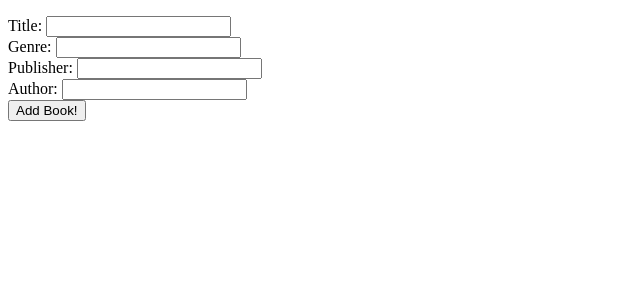
After one commit to Naydire007/book_manager, a Flask app: page /books/new in a window 1280 px wide. The commit adds this page. Shown: the top 300 px of the page, without its empty margins (0-640 px from the left). Run offline with Flask 2, Linux system fonts and the light colour scheme.

Commit message:
github upload commit

```diff
--- a/controllers/books_controller.py
+++ b/controllers/books_controller.py
@@ -1,3 +1,5 @@
+import pdb
+
 from flask import Flask, render_template, request, redirect
 from flask import Blueprint
 from models.book import Book
@@ -18,17 +20,29 @@ def all_books():
 def delete_book(id):
     book_repository.delete_book(id)
     return redirect("/books")
+# NEW
+# GET '/books/new'
+@books_blueprint.route("/books/new")
+def new_book():
+    return render_template("/books/new.html")
 
 # CREATE
 # POST '/books'
-
-
+@books_blueprint.route("/books", methods = ['POST'])
+def create_book():
+    title = request.form["title"]
+    genre = request.form["genre"]
+    publisher = request.form [ "publisher"]
+    author = request.form [ "author"]
+    author = author_repository.select_one(author)
+    new_book = Book(title, genre, publisher, author)
+    book_repository.save_book(new_book)
+    return redirect("/books")
 
 # SHOW
 # GET '/books/<id>'
 
-# NEW
-# GET '/books/new'
+
 
 # EDIT
 # GET '/books/<id>/edit'
--- a/repositories/author_repository.py
+++ b/repositories/author_repository.py
@@ -32,3 +32,9 @@ def select_one(id):
         author = Author(results['first_name'], results['last_name'], results['id'])
 
     return author
+
+
+
+def delete_all():
+    sql = "DELETE FROM authors"
+    run_sql(sql)
--- a/repositories/book_repository.py
+++ b/repositories/book_repository.py
@@ -38,3 +38,7 @@ def delete_book(id):
     sql = "DELETE FROM books WHERE id = %s"
     values = [id]
     run_sql(sql, values)
+
+def delete_all():
+    sql = "DELETE FROM books"
+    run_sql(sql)
--- a/templates/books/index.html
+++ b/templates/books/index.html
@@ -5,9 +5,9 @@
 <div class="book-info">
     <div>
         <p>{{book.title}}</p>
-        <p>{{book.genre}}</p>
+        <!-- <p>{{book.genre}}</p>
         <p>{{book.publisher}}</p>
-        <p>{{book.author.first_name}} {{book.author.last_name}}</p>
+        <p>{{book.author.first_name}} {{book.author.last_name}}</p> -->
     </div>
     <div>
         <form action="/books/{{book.id}}/delete" method="post">
--- /dev/null
+++ b/templates/books/new.html
@@ -0,0 +1,30 @@
+{% extends "base.html" %}
+{% block content %}
+
+<form action="/books" method="post">
+
+    <div>
+        <label for="title">Title:</label>
+        <input type="text" id="title" name="title">
+    </div>
+    <div></div>
+        <label for="genre">Genre:</label>
+        <input type="text" id="genre" name="genre">
+    </div>
+    <div>
+        <label for="publisher">Publisher:</label>
+        <input type="text" id="publisher" name="publisher">
+    </div>
+
+    <div>
+        <label for="author">Author:</label>
+        <input type="text" id="author" name="author"></div>
+    </div>
+    <button type="submit"> Add Book! </button>
+
+
+
+
+
+
+{% endblock %}
```
Also changed, not shown: console.py (+5 -2 lines).
